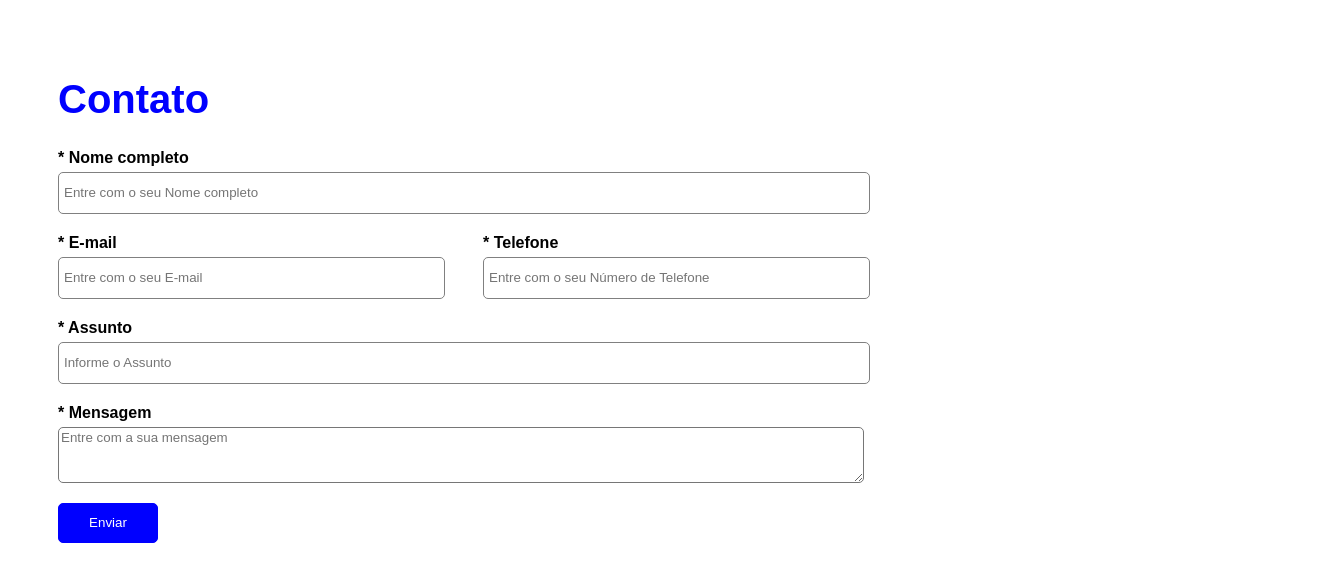
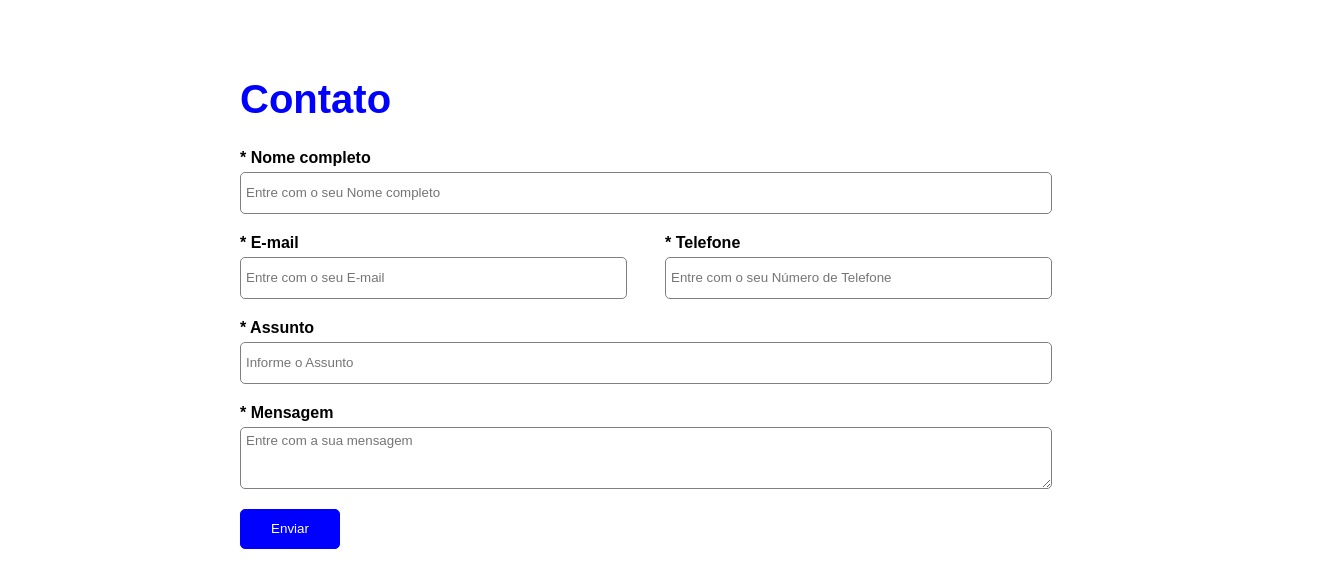
Before and after one commit to FabricioHA/College_WebDeveloper, a plain HTML site: page Unidade_01/Secao_03/index.html in a window 1280 px wide. Shown: the whole page, 1338 px wide, since content can reach past the window. Drawn offline with Linux system fonts and the light colour scheme.

Commit message:
Add files third bymonthly

```diff
--- a/Unidade_01/Secao_03/assets/css/style.css
+++ b/Unidade_01/Secao_03/assets/css/style.css
@@ -5,17 +5,23 @@
 
 body
 {
-    height: 100vh;
-    width: 100vw;
+    max-width: 100vw;
+    height: auto;
+    box-sizing: border-box;
+    -moz-box-sizing: border-box;
+    overflow-x: hidden;
 }
 .container
 {
     display: flex;
     flex-direction: column;
     justify-content: center;
-    margin: 50px;
+    align-items: center;
+    margin: 50px 0px 50px 0px;
     width: 100%;
     height: auto;
+    box-sizing: border-box;
+    -moz-box-sizing: border-box;
 }
 
 .wrapper-form
@@ -26,6 +32,15 @@ body
     height: auto;
     gap: 20px;
 }
+
+.wrapper-title
+{
+    width: 800px;
+    display: flex;
+    flex-direction: row;
+    justify-content: start;
+}
+
 .main-title
 {
     color: blue;
@@ -68,6 +83,9 @@ body
     height: 50px;
     width: 100%;
     border-radius: 5px;
+    border: 1px solid gray;
+    border-radius: 5px;
+    padding: 5px;
 }
 
 input[type=submit]
```
